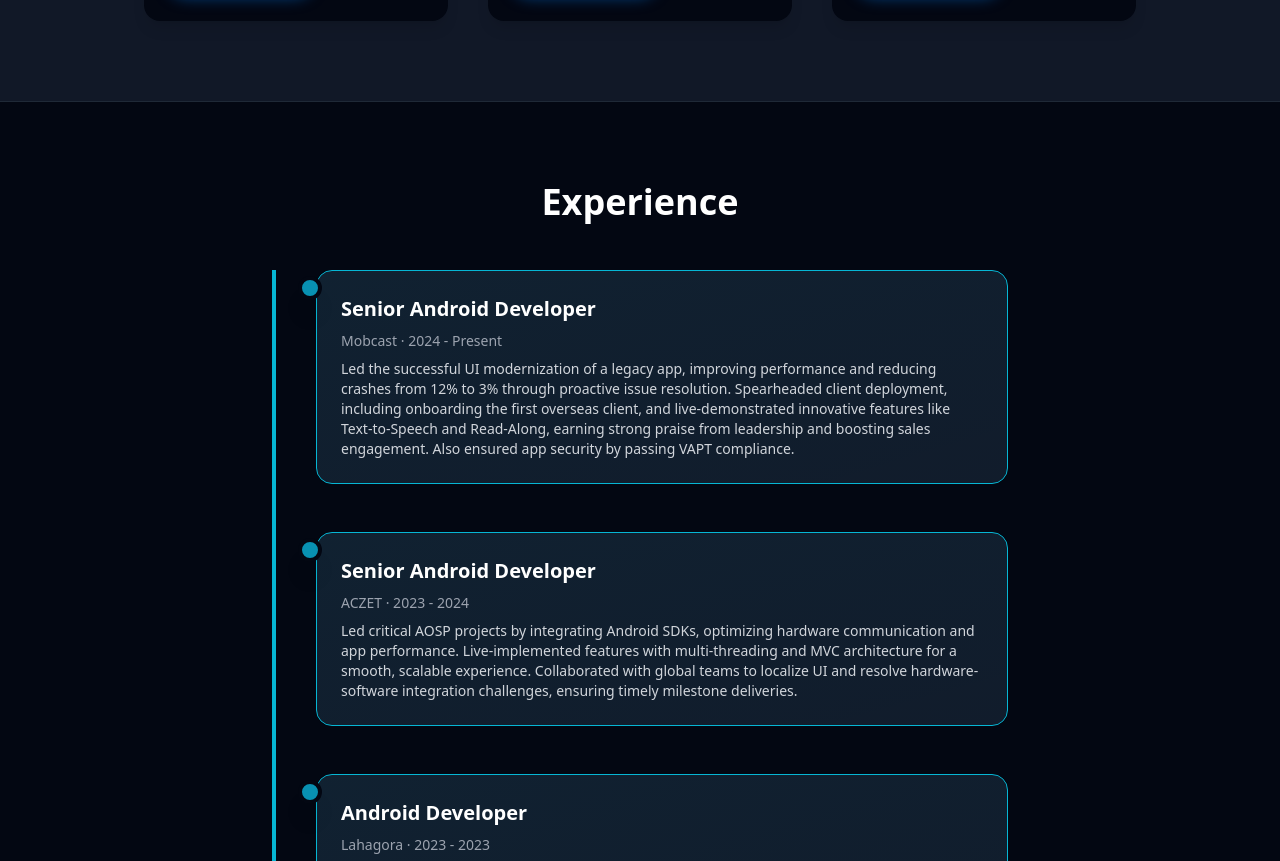
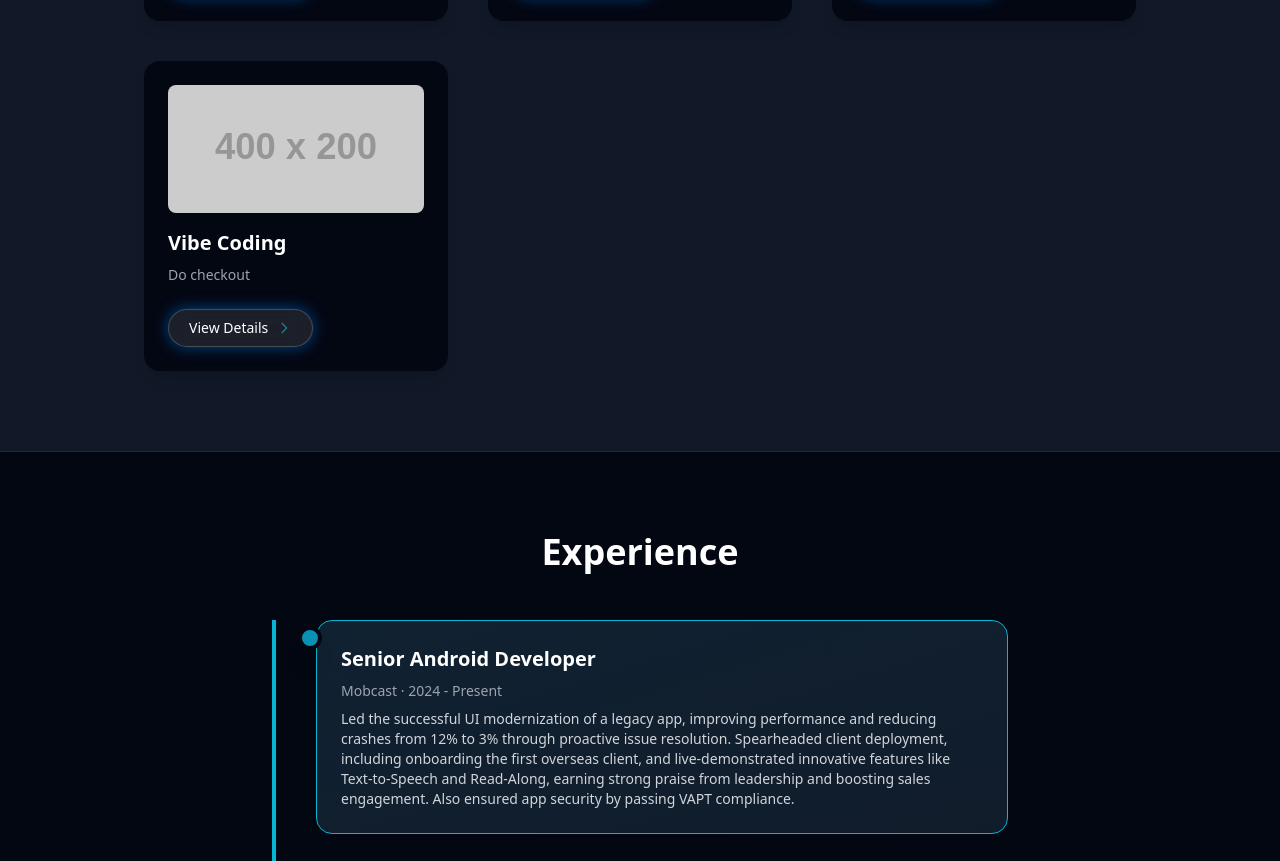
Before and after one commit to jappanrana/portfolio-website, a plain HTML site: page index.html in a window 1280 px wide. Shown: the part 3842-4703 px from the top of the page. Drawn offline with nearby package versions, Linux system fonts and the light colour scheme; placeholder pictures from the web are drawn by us; animation ran at ten frames a second.

Commit message:
Update index.html

```diff
--- a/index.html
+++ b/index.html
@@ -682,6 +682,41 @@
     </button>
   </div>
 </div>
+
+      <!-- Example Project Card -->
+      <div
+  class="relative bg-gray-950 p-6 rounded-2xl shadow-lg transition duration-300 group perspective cursor-pointer"
+  data-aos="fade-up"
+  data-aos-delay="100"
+  onmousemove="handle3DTilt(event, this)"
+  onmouseleave="reset3DTilt(this)"
+>
+  <div class="inner-card transition-transform duration-300 transform-gpu will-change-transform rounded-xl">
+    <img
+      src="https://placehold.co/400x200"
+      alt="SprintFlowAi"
+      class="rounded-lg mb-4 group-hover:scale-105 transition-transform duration-300"
+    />
+    <h3 class="text-xl font-semibold mb-2 text-white">Vibe Coding</h3>
+    <p class="text-sm text-gray-400 mb-4">Do checkout</p>
+    <button
+      onclick='openModal({
+        title: "Vibe Coding",
+        description: "Just making random things everyday.",
+        company: "Personal (yourware.so)",
+        skills: "Creativity and Dedication",
+        learning: "Brainstorming",
+        link: "https://www.yourware.so/profile/w0N3AjBZ4DYKHDlKt9QSjUOcGto1"
+      })'
+      class="mt-2 inline-flex items-center gap-2 px-5 py-2 rounded-full text-sm text-white backdrop-blur-md bg-white/10 border border-white/20 hover:bg-white/20 transition-all duration-300 shadow-[0_0_15px_rgba(0,132,255,0.5)] hover:shadow-[0_0_25px_rgba(0,132,255,0.9)]"
+    >
+      View Details
+      <svg class="w-4 h-4 animate-pulse text-cyan-400" fill="none" stroke="currentColor" stroke-width="2" viewBox="0 0 24 24">
+        <path stroke-linecap="round" stroke-linejoin="round" d="M9 5l7 7-7 7" />
+      </svg>
+    </button>
+  </div>
+</div>
     </div>
   </div>
 </section>
```
